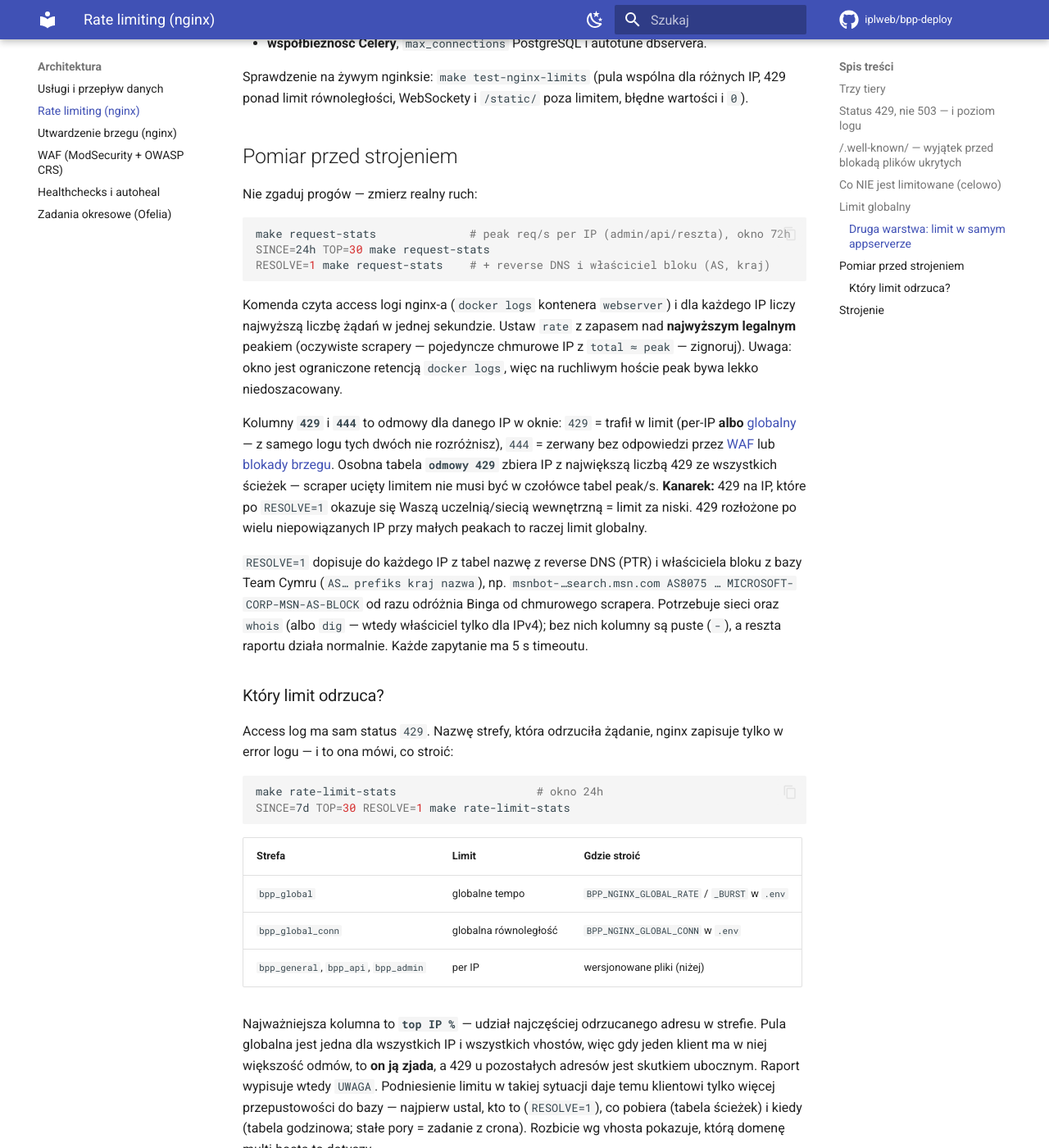
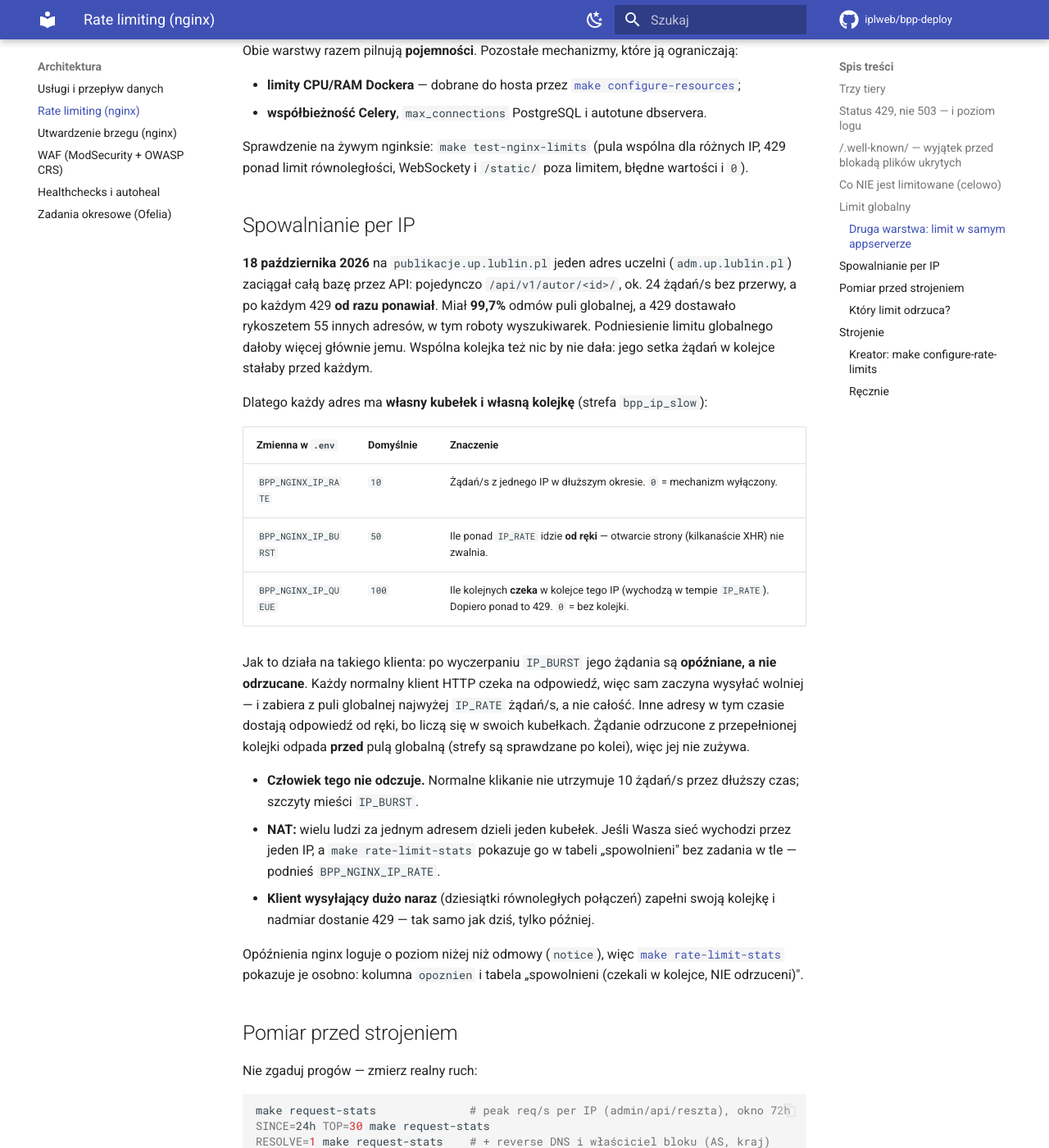
Before and after one commit to iplweb/bpp-deploy, an MkDocs documentation site: the page built from docs/architektura/rate-limiting.md, in a window 1280 px wide and 1400 px high, scrolled down 3874 px. Shown: the whole window at 82% size. Built offline with MkDocs 1.6.1 and Material for MkDocs 9.7.7, drawn with Linux system fonts in a browser that asks for light colours; comment, search, counter and statistics services are not loaded; some of the changed text lies outside the part shown.

Commit message:
feat(nginx): spowalnianie per IP + make configure-rate-limits
Job zaciagajacy cala baze przez API z jednego adresu (~24 r/s, natychmiastowe
ponawianie po 429) mial 99,7% odmow puli globalnej; 429 dostawalo rykoszetem
55 innych IP. Nowa strefa bpp_ip_slow (BPP_NGINX_IP_RATE/_BURST/_QUEUE,
domyslnie 10 r/s, 50 od reki, 100 w kolejce): nadmiar z jednego IP CZEKA
we wlasnej kolejce (delay=) zamiast dostac 429, wiec klient sam zwalnia
i przestaje zjadac pule globalna. Sprawdzana przed bpp_global.

make configure-rate-limits: kreator — CPU, ruch, odmowy/wyrzuceni/spowolnieni
z doby, szacunek GLOBAL_RATE z CPU w szczycie albo z mediany
upstream_response_time, zapis tylko zmienionych zmiennych, make up-webserver.

rate-limit-stats rozroznia opoznienia od odmow; parser error logu
wydzielony do scripts/lib-nginx-limit-log.sh.

Co-Authored-By: Claude Opus 5.5 <noreply@anthropic.com>

````diff
--- a/docs/architektura/rate-limiting.md
+++ b/docs/architektura/rate-limiting.md
@@ -5,12 +5,16 @@ Nginx ogranicza ruch trafiający do Django na dwóch poziomach:
 - **per IP** — żeby pojedynczy klient (scraper, brute-force, zepsuta integracja)
   nie zapchał drzwi wejściowych i nie zagłodził legalnych użytkowników;
 - **globalnie** — jedna pula dla wszystkich adresów naraz, żeby ruch rozłożony na
-  tysiące IP nie położył appservera i bazy (patrz [Limit globalny](#limit-globalny)).
+  tysiące IP nie położył appservera i bazy (patrz [Limit globalny](#limit-globalny));
+- **spowalnianie per IP** — adres, który długo trzyma wysokie tempo, czeka we
+  **własnej** kolejce zamiast dostawać 429 i zjadać pulę globalną reszcie
+  (patrz [Spowalnianie per IP](#spowalnianie-per-ip)).
 
 Limity per IP są **wbudowane w wersjonowany config** (dostarczany przez
 `git pull`), nie w `$BPP_CONFIGS_DIR/.env` — wchodzą w życie przy najbliższym
 `make up` lub reloadzie nginx, bez żadnej migracji `.env`. Limit globalny ma
-rozsądne wartości domyślne i da się go stroić zmiennymi w `.env`.
+rozsądne wartości domyślne i da się go stroić zmiennymi w `.env` — najwygodniej
+kreatorem [`make configure-rate-limits`](#kreator), razem ze spowalnianiem per IP.
 
 Rate limiting ogranicza **tempo** żądań, ale ich nie ocenia. Żądania, które nigdy
 nie powinny dojść do Django (sondy o `*.php`, prefiksy obcych CMS-ów), odcina
@@ -164,6 +168,43 @@ Sprawdzenie na żywym nginksie: `make test-nginx-limits` (pula wspólna dla
 różnych IP, 429 ponad limit równoległości, WebSockety i `/static/` poza
 limitem, błędne wartości i `0`).
 
+## Spowalnianie per IP {#spowalnianie-per-ip}
+
+**18 października 2026** na `publikacje.up.lublin.pl` jeden adres uczelni
+(`adm.up.lublin.pl`) zaciągał całą bazę przez API: pojedynczo
+`/api/v1/autor/<id>/`, ok. 24 żądań/s bez przerwy, a po każdym 429 **od razu
+ponawiał**. Miał **99,7%** odmów puli globalnej, a 429 dostawało rykoszetem
+55 innych adresów, w tym roboty wyszukiwarek. Podniesienie limitu globalnego dałoby
+więcej głównie jemu. Wspólna kolejka też nic by nie dała: jego setka żądań
+w kolejce stałaby przed każdym.
+
+Dlatego każdy adres ma **własny kubełek i własną kolejkę** (strefa `bpp_ip_slow`):
+
+| Zmienna w `.env` | Domyślnie | Znaczenie |
+|---|---|---|
+| `BPP_NGINX_IP_RATE` | `10` | Żądań/s z jednego IP w dłuższym okresie. `0` = mechanizm wyłączony. |
+| `BPP_NGINX_IP_BURST` | `50` | Ile ponad `IP_RATE` idzie **od ręki** — otwarcie strony (kilkanaście XHR) nie zwalnia. |
+| `BPP_NGINX_IP_QUEUE` | `100` | Ile kolejnych **czeka** w kolejce tego IP (wychodzą w tempie `IP_RATE`). Dopiero ponad to 429. `0` = bez kolejki. |
+
+Jak to działa na takiego klienta: po wyczerpaniu `IP_BURST` jego żądania są
+**opóźniane, a nie odrzucane**. Każdy normalny klient HTTP czeka na odpowiedź,
+więc sam zaczyna wysyłać wolniej — i zabiera z puli globalnej najwyżej `IP_RATE`
+żądań/s, a nie całość. Inne adresy w tym czasie dostają odpowiedź od ręki, bo
+liczą się w swoich kubełkach. Żądanie odrzucone z przepełnionej kolejki odpada
+**przed** pulą globalną (strefy są sprawdzane po kolei), więc jej nie zużywa.
+
+- **Człowiek tego nie odczuje.** Normalne klikanie nie utrzymuje 10 żądań/s
+  przez dłuższy czas; szczyty mieści `IP_BURST`.
+- **NAT:** wielu ludzi za jednym adresem dzieli jeden kubełek. Jeśli Wasza sieć
+  wychodzi przez jeden IP, a `make rate-limit-stats` pokazuje go w tabeli
+  „spowolnieni" bez zadania w tle — podnieś `BPP_NGINX_IP_RATE`.
+- **Klient wysyłający dużo naraz** (dziesiątki równoległych połączeń) zapełni
+  swoją kolejkę i nadmiar dostanie 429 — tak samo jak dziś, tylko później.
+
+Opóźnienia nginx loguje o poziom niżej niż odmowy (`notice`), więc
+[`make rate-limit-stats`](#ktory-limit) pokazuje je osobno: kolumna `opoznien`
+i tabela „spowolnieni (czekali w kolejce, NIE odrzuceni)".
+
 ## Pomiar przed strojeniem
 
 Nie zgaduj progów — zmierz realny ruch:
@@ -223,7 +264,39 @@ Rozbicie wg vhosta pokazuje, którą domenę multi-hosta to dotyczy.
 
 ## Strojenie
 
-Limit globalny stroisz zmiennymi `BPP_NGINX_GLOBAL_*` (patrz
+### Kreator: `make configure-rate-limits` {#kreator}
+
+```bash
+make configure-rate-limits
+```
+
+Interaktywnie, w terminalu:
+
+1. **Stan teraz** — CPU kontenerów tej instalacji jako % hosta (z load average),
+   ruch do appservera (ostatnia minuta i szczyt doby, bez statyków i odmów).
+2. **Ostatnie 24 h** — odmowy 429 i ile różnych IP je dostało; gdy jeden adres
+   ma większość: kto to i **ilu wyrzuconych rykoszetem**; ilu spowolnionych.
+3. **Propozycja `BPP_NGINX_GLOBAL_RATE`:**
+    - w ruchu (≥ 3 r/s) pyta, ile CPU hosta BPP może zająć w szczycie (domyślnie
+      80%), i liczy: koszt 1 r/s = CPU / ruch, `RATE` = cel / koszt;
+    - przy małym ruchu bierze **medianę czasu obsługi żądania przez appserver**
+      (`$upstream_response_time` z access logu doby) i limit CPU appservera
+      (`APPSERVER_CPU_LIMIT`): pojemność ≈ CPU / mediana, `RATE` = 70% tego.
+
+    Oba szacunki są ostrożne: koszt zawiera też pracę niezależną od ruchu,
+    a czas odpowiedzi — czekanie na bazę. Syntetyczne benchmarki (BogoMIPS,
+    test dysku) nic tu nie mówią — liczy się, ile kosztuje *wasz* Django na
+    *waszych* danych, a to widać tylko w ruchu.
+4. Pyta po kolei o `BPP_NGINX_GLOBAL_*` i `BPP_NGINX_IP_*` (Enter = propozycja;
+   `BURST` nadąża za zmienionym `RATE`, ×10).
+5. Zapisuje do `$BPP_CONFIGS_DIR/.env` **tylko zmienione** wartości — brak
+   zmiennej to wartość domyślna, która może się poprawić w nowej wersji.
+6. Proponuje `make up-webserver` (restart samego nginx-a, 1–2 s przerwy).
+
+### Ręcznie
+
+Limit globalny i spowalnianie stroisz zmiennymi `BPP_NGINX_GLOBAL_*` /
+`BPP_NGINX_IP_*` w `$BPP_CONFIGS_DIR/.env` + `make up-webserver` (patrz
 [wyżej](#limit-globalny)). Limity **per IP** są w **wersjonowanych** plikach
 (nie w `.env` — nginxowy `envsubst` nie umie domyślnych wartości `${VAR:-…}`):
 
````
Also changed, not shown: CLAUDE.md (+1 -1 lines), docs/eksploatacja/komendy.md (+2 -1 lines), 9 other files.
